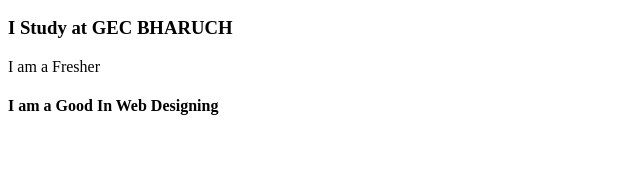
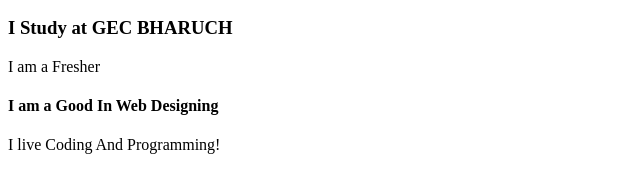
Before and after one commit to Vipulmahajan045/vipul-site, a plain HTML site: page index.html in a window 1280 px wide. Shown: the part 110-302 px from the top of the page, without its empty margins (0-640 px from the left). Drawn offline with Linux system fonts and the light colour scheme.

Commit message:
updated: add hobbies

```diff
--- a/index.html
+++ b/index.html
@@ -13,5 +13,7 @@
     <p>I am a Fresher</p>
     <h4>I am a Good In Web Designing</h4>
 
+    <p>I live Coding And Programming!</p>
+
 </body>
 </html>
```
